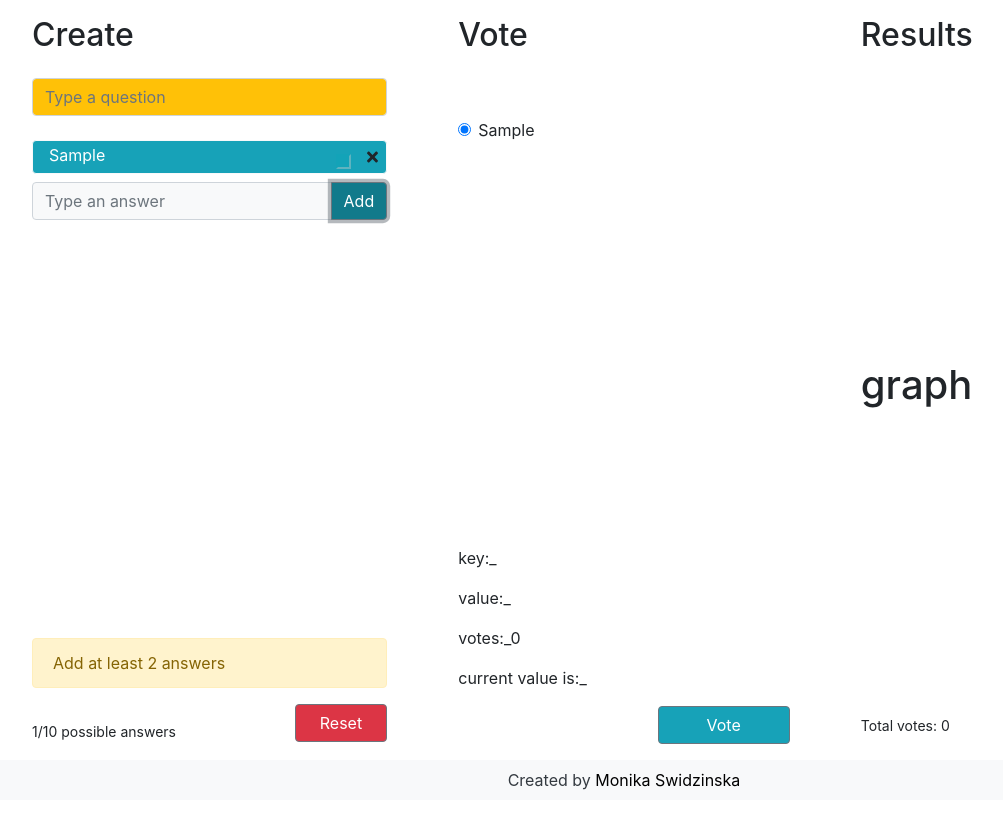
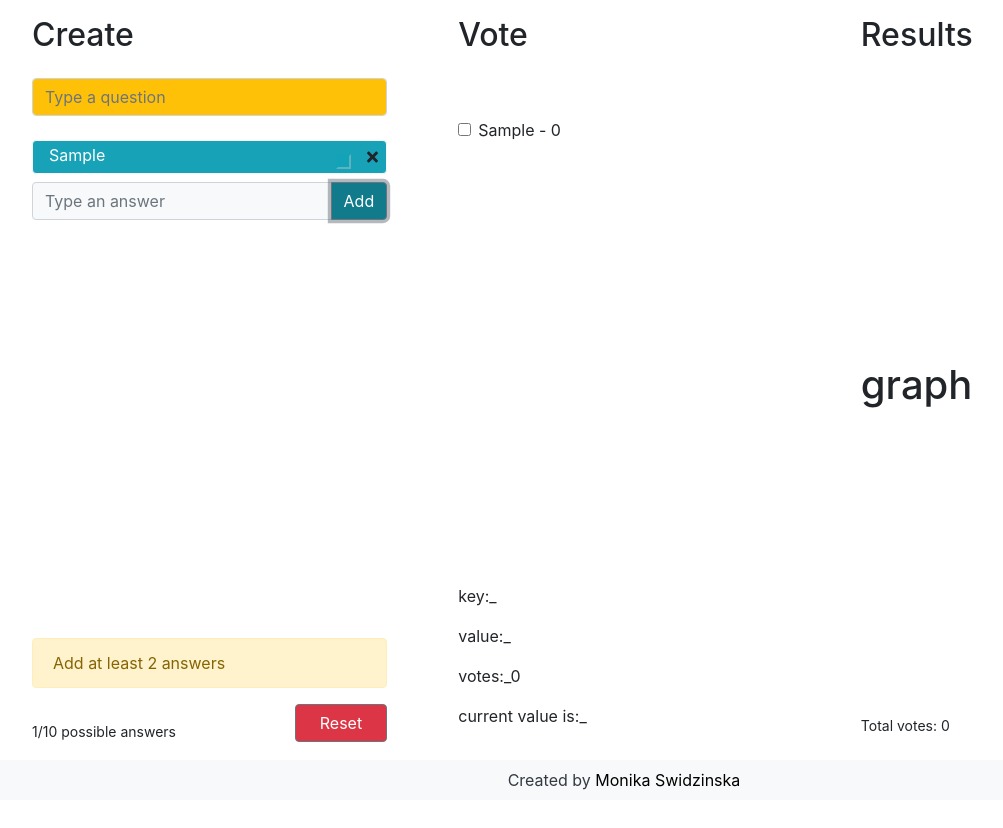
Before and after one commit to monikaando/poll, a React (Create React App) app in the folder poll-app/: page / in a window 1280 px wide. Both pictures are taken after typing "Sample" into the empty fields and a click on the button "Add". Shown: the top 828 px of the page, without its empty margins (16-1019 px from the left). Built offline with nearby package versions, Linux system fonts and the light colour scheme.

Commit message:
pickedAnswerId is working

```diff
--- a/poll-app/src/App.js
+++ b/poll-app/src/App.js
@@ -13,7 +13,7 @@ class App extends React.Component {
         value: "",
       },
       answers: [],
-      pickedAnswerId:0,
+      pickedAnswerId: '',
       counter: 0,
       disabled: false,
       currentAnswer: {
@@ -34,6 +34,7 @@ class App extends React.Component {
   }
   componentDidUpdate(prevProps, prevState) {
     console.log(prevState, this.state);
+    console.log(this.props.onVoteClick)
   }
   updateQuestion(e) {
     const questionText = this.state.question.value.length;
@@ -130,17 +131,15 @@ class App extends React.Component {
     }
   }
 
-  radioOnChange(value) {
-    this.setState({
-      pickedAnswerId: value
-      })
 
-      console.log(this.state.pickedAnswerId)
-  }
+  radioOnChange(e) {
+      this.setState({
+        pickedAnswerId: e.target.id
+        })
 
+        console.log(this.state.pickedAnswerId)
+    }
 
-// addVote() {
-// }
   render() {
     return (
       <div className="app d-flex flex-column justify-content-between">
@@ -165,7 +164,7 @@ class App extends React.Component {
             currentAnswer={this.state.currentAnswer}
             votes={this.state.currentAnswer.votes}
             radioOnChange={this.radioOnChange}
-
+            onVoteClick={this.onVoteClick}
 
           />
           <Results
--- a/poll-app/src/components/Vote.jsx
+++ b/poll-app/src/components/Vote.jsx
@@ -25,16 +25,16 @@ export default class Vote extends React.Component {
        <p>key:_{this.props.currentAnswer.key}</p>
        <p>value:_{this.props.currentAnswer.value}</p>
        <p>votes:_{this.props.currentAnswer.votes}</p>
-       <p>current value is:_{this.props.pickedAnswer}</p>
+       <p>current value is:_{this.props.pickedAnswerId}</p>
        </div>
         <div className="mb-2 align-self-end">
-        <button
+        {/* <button
           className="btn btn-outline-secondary bg-info text-white text-center pr-5 pl-5"
           type="button"
-          onClick={this.props.radioOnChange}
+        //   onClick={this.props.onVoteClick}
         >
           Vote
-        </button>
+        </button> */}
         </div>
       </div>
     );
--- a/poll-app/src/components/VoteList.jsx
+++ b/poll-app/src/components/VoteList.jsx
@@ -7,22 +7,18 @@ function VoteList(props) {
       <div
         className="answer-box form-check"
         key={item.key}
+
       >
         <input
           className="form-check-input"
-          type="radio"
+          type="checkbox"
+          id={item.key}
           value={item.value}
-          checked={!!item.value}
+          checked={false}
           name="answer"
-        //   onChange={(e) => {
-        //       props.radioOnChange(e.target.key);
-        //     }}
-          onChange={e => this.radioOnChange(e)}
+          onChange={(e) => props.radioOnChange(e)}
 
-        />{item.value}
-        {/* <label className="form-check-label" htmlFor={item.key}>
-
-        </label> */}
+        />{item.value} - {item.votes}
       </div>
     );
   });
```
